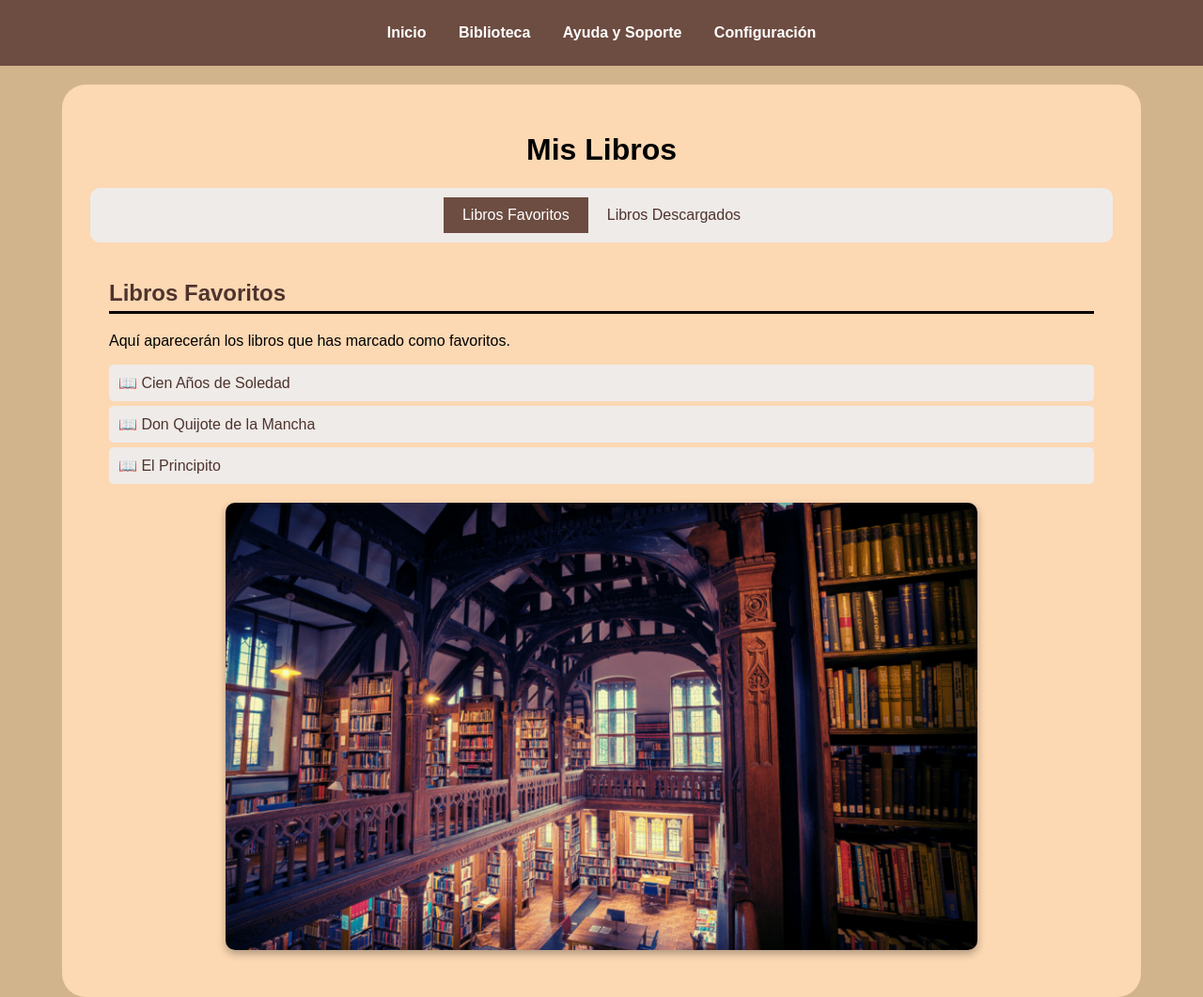
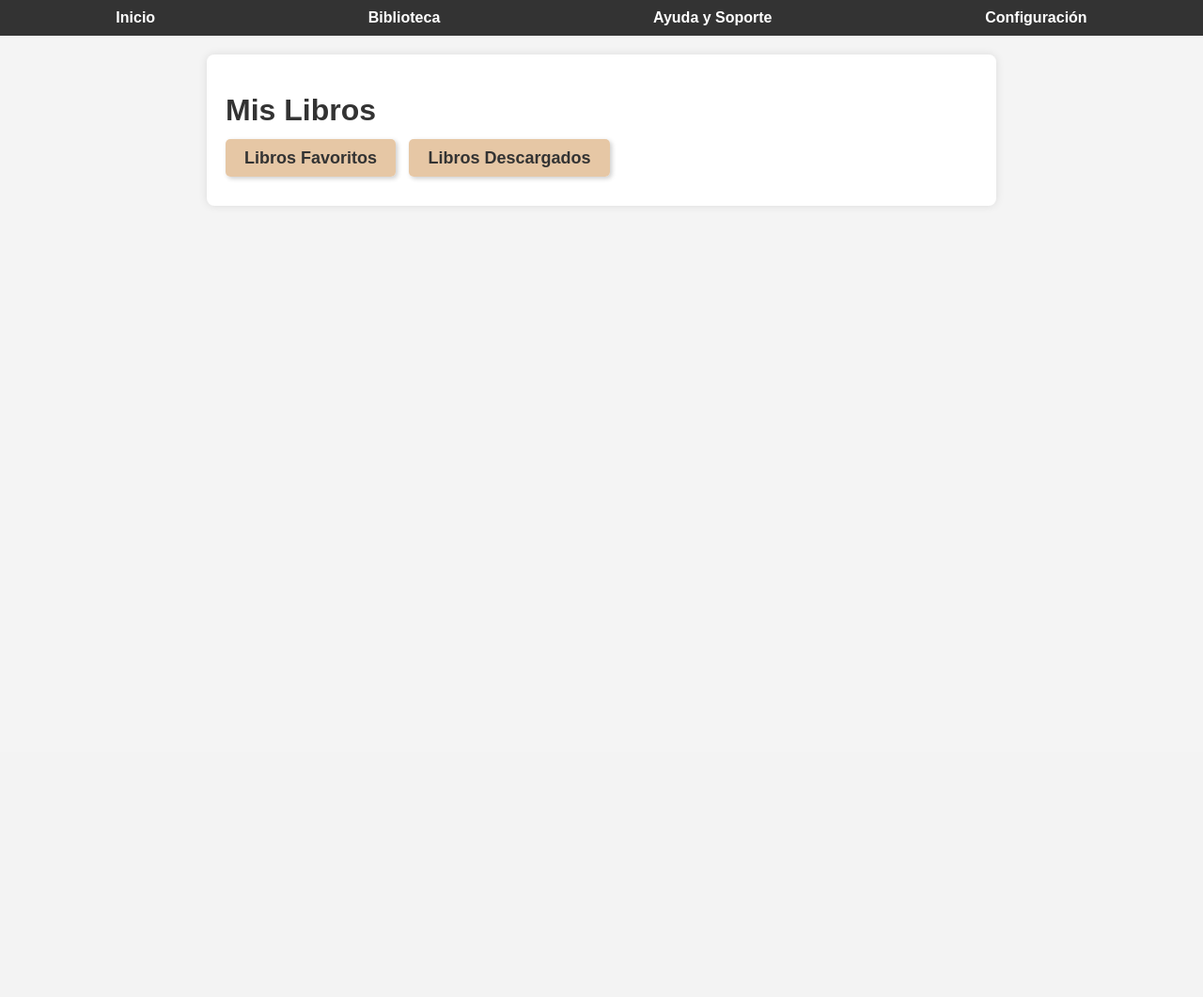
Before and after one commit to evildead191/ProyectoAmbienteWeb-CS, a PHP site: page /misLibros.html in a window 1280 px wide. Shown: the whole page at 94% size. After the commit the page ends 190 px from the top, so only its background shows below. Run offline with PHP 8.4, Linux system fonts and the light colour scheme.

Commit message:
Se desplazaron métodos de js a una clase js, html ahora cumple con redirigir a distintos puntos, se agregaron los estilos

```diff
--- a/css/estilos.css
+++ b/css/estilos.css
@@ -1,110 +1,73 @@
  /* Estilos generales */
  body {
      font-family: Arial, sans-serif;
-    background-color: #d2b48c;
      margin: 0;
      padding: 0;
+     background-color: #f4f4f4;
  }
 
-.container {
-    width: 85%;
-    margin: auto;
-    background: rgb(252, 216, 179);
-    padding: 30px;
-    border-radius: 25px;
-    margin-top: 20px;
-    text-align: center;
-}
-
-/* Navegación */
  nav {
-    background-color: #6d4c41;
-    padding: 10px 0;
+     background-color: #333;
+     padding: 10px;
  }
 
  nav ul {
      list-style: none;
-    text-align: center;
      padding: 0;
+     margin: 0;
+     display: flex;
+     justify-content: space-around;
  }
 
  nav ul li {
      display: inline;
-    margin: 0 15px;
  }
 
  nav ul li a {
+     color: white;
      text-decoration: none;
-    color: white;
      font-weight: bold;
  }
 
-/* Estilo de pestañas */
-.tab {
-    overflow: hidden;
-    background-color: #efebe9;
-    border-radius: 10px;
-    display: flex;
-    justify-content: center;
-    padding: 10px;
+ nav ul li a:hover {
+     color: #28a745;
  }
 
-.tab button {
-    background-color: inherit;
-    border: none;
-    outline: none;
-    padding: 10px 20px;
-    cursor: pointer;
-    font-size: 16px;
-    color: #4e342e;
-    transition: 0.3s;
+ .container {
+     max-width: 800px;
+     margin: 20px auto;
+     padding: 20px;
+     background-color: white;
+     border-radius: 8px;
+     box-shadow: 0 0 10px rgba(0, 0, 0, 0.1);
  }
 
-.tab button:hover {
-    background-color: #d7ccc8;
+ h1,
+ h2 {
+     color: #333;
  }
 
-.tab button.active {
-    background-color: #6d4c41;
-    color: white;
+ /* Estilos para las pestañas */
+ .tab {
+     margin-bottom: 20px;
  }
 
-/* Contenido de pestañas */
-.tabcontent {
-    display: none;
-    padding: 20px;
-    border-top: none;
-    text-align: left;
+ .tablinks {
+     background-color: #e6c7a5;
+     border: none;
+     padding: 10px 20px;
+     font-size: 18px;
+     font-weight: bold;
+     border-radius: 5px;
+     cursor: pointer;
+     box-shadow: 2px 2px 5px rgba(0, 0, 0, 0.2);
+     margin-right: 10px;
+     text-decoration: none;
+     /* Elimina el subrayado de los enlaces */
+     color: #333;
+     /* Color del texto */
  }
 
-.tabcontent h2 {
-    color: #4e342e;
-    border-bottom: 3px solid black;
-    padding-bottom: 5px;
+ .tablinks:hover {
+     background-color: #d1b195;
  }
-
-.tabcontent ul {
-    list-style: none;
-    padding: 0;
-}
-
-.tabcontent ul li {
-    background: #efebe9;
-    margin: 5px 0;
-    padding: 10px;
-    border-radius: 5px;
-    color: #4e342e;
-}
-.image-container {
-    display: flex;
-    justify-content: center;
-    margin-top: 20px;
-}
-
-.library-image {
-    width: 90%;  /* Se adapta al tamaño del contenedor */
-    max-width: 800px;  /* No se hará más grande de 800px */
-    height: auto;  /* Mantiene la proporción */
-    border-radius: 10px;  /* Bordes redondeados */
-    box-shadow: 0px 4px 8px rgba(0, 0, 0, 0.3); /* Efecto de sombra */
-}
--- /dev/null
+++ b/js/misLibros.js
@@ -0,0 +1,15 @@
+function openTab(evt, tabName) {
+    let i, tabcontent, tablinks;
+    tabcontent = document.getElementsByClassName("tabcontent");
+    for (i = 0; i < tabcontent.length; i++) {
+        tabcontent[i].style.display = "none";
+    }
+    tablinks = document.getElementsByClassName("tablinks");
+    for (i = 0; i < tablinks.length; i++) {
+        tablinks[i].className = tablinks[i].className.replace(" active", "");
+    }
+    document.getElementById(tabName).style.display = "block";
+    evt.currentTarget.className += " active";
+}
+
+document.getElementById("defaultOpen").click();
--- a/misLibros.html
+++ b/misLibros.html
@@ -23,55 +23,10 @@
 
         <!-- Menú de pestañas -->
         <div class="tab">
-            <button class="tablinks" onclick="openTab(event, 'favoritos')" id="defaultOpen">Libros Favoritos</button>
-            <button class="tablinks" onclick="openTab(event, 'descargados')">Libros Descargados</button>
+            <a href="favoritos.html" class="tablinks">Libros Favoritos</a>
+            <a href="descargados.html" class="tablinks">Libros Descargados</a>
         </div>
-
-        <!-- Contenido de pestañas -->
-        <div id="favoritos" class="tabcontent">
-            <h2>Libros Favoritos</h2>
-            <p>Aquí aparecerán los libros que has marcado como favoritos.</p>
-            <ul>
-                <li>📖 Cien Años de Soledad</li>
-                <li>📖 Don Quijote de la Mancha</li>
-                <li>📖 El Principito</li>
-            </ul>
-            <div class="image-container">
-                <img src="images/MisLibros_img.png" alt="Biblioteca" class="library-image">
-            </div>
-        </div>
-
-        <div id="descargados" class="tabcontent">
-            <h2>Libros Descargados</h2>
-            <p>Aquí encontrarás los libros que has descargado.</p>
-            <ul>
-                <li>📥 La Odisea</li>
-                <li>📥 Hamlet</li>
-                <li>📥 Moby Dick</li>
-            </ul>
-            <div class="image-container">
-                <img src="images/MisLibros_img.png" alt="Biblioteca" class="library-image">
-            </div>
-        </div>
-    </div>
-
-    <script>
-        function openTab(evt, tabName) {
-            let i, tabcontent, tablinks;
-            tabcontent = document.getElementsByClassName("tabcontent");
-            for (i = 0; i < tabcontent.length; i++) {
-                tabcontent[i].style.display = "none";
-            }
-            tablinks = document.getElementsByClassName("tablinks");
-            for (i = 0; i < tablinks.length; i++) {
-                tablinks[i].className = tablinks[i].className.replace(" active", "");
-            }
-            document.getElementById(tabName).style.display = "block";
-            evt.currentTarget.className += " active";
-        }
-
-        document.getElementById("defaultOpen").click();
-    </script>
+    <script src="js/misLibros.js"></script>
 
 </body>
 </html>
```
Also changed, not shown: css/styleDescargados.css (+14 -29 lines), css/styleFavoritos.css (+14 -30 lines), descargados.html (+25 -3 lines), favoritos.html (+25 -6 lines). Lines whose indentation alone changed are shown as unchanged.
